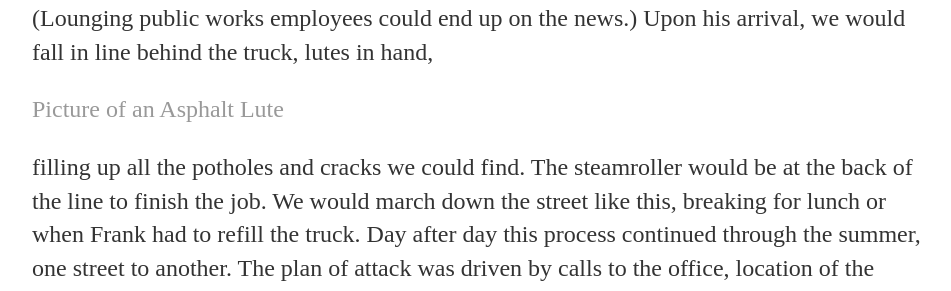
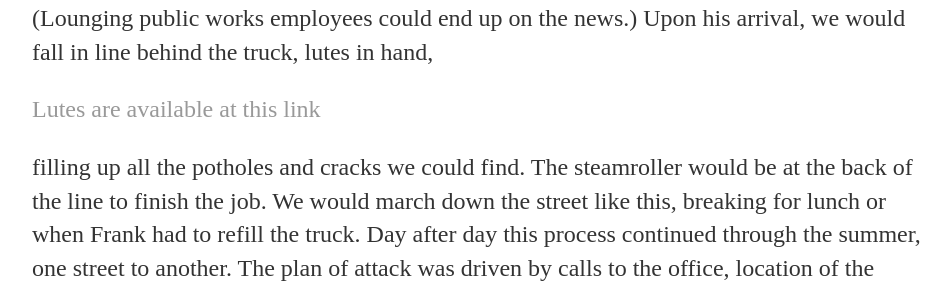
Before and after one commit to fourthfloordoug/fourthfloordoug.github.io, a Jekyll site: the page built from _posts/2019-03-04-PotholeProject.md, in a window 1280 px wide and 900 px high, scrolled down 1499 px. Shown: the part 164-455 px from the top of the window, without its empty margins (160-1111 px from the left). Built offline with Jekyll 4.4.1, drawn with Linux system fonts in a browser that asks for light colours; our own code applies the rules of GitHub Pages for plain Markdown files.

Commit message:
Fix lute link

```diff
--- a/_posts/2019-03-04-PotholeProject.md
+++ b/_posts/2019-03-04-PotholeProject.md
@@ -16,7 +16,7 @@
 
 On patching days, we'd drive out to a designated street and park all of our trucks at one end.  One guy, usually Frank (He was a guitarist in a metal band in his free time and kind of looked like Frank Zappa) would drive our largest dump truck to the asphalt plant in the next town over to fill up, while the rest of us waited around trying to look not too un-busy. (Lounging public works employees could end up on the news.)  Upon his arrival, we would fall in line behind the truck, lutes in hand,
 
-[Picture of an Asphalt Lute]()
+[Lutes are available at this link](https://www.krafttool.com/products/by-category/asphalt/lutes-rakes)
 
 filling up all the potholes and cracks we could find.  The steamroller would be at the back of the line to finish the job.  We would march down the street like this, breaking for lunch or when Frank had to refill the truck.  Day after day this process continued through the summer, one street to another.  The plan of attack was driven by calls to the office, location of the houses of town politicians, and some vague plan that was supposed to cover the township over 5 years.  It was obvious that weather conditions were tied to the state of the street surface, but our efforts were not tightly coupled to these effects, and no one really knew what was coming next.
 
```
